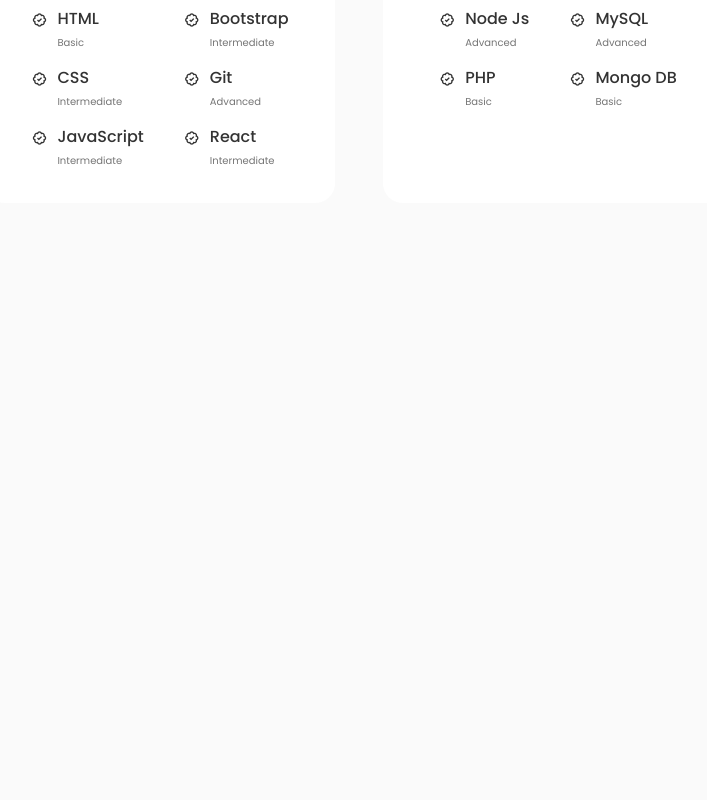
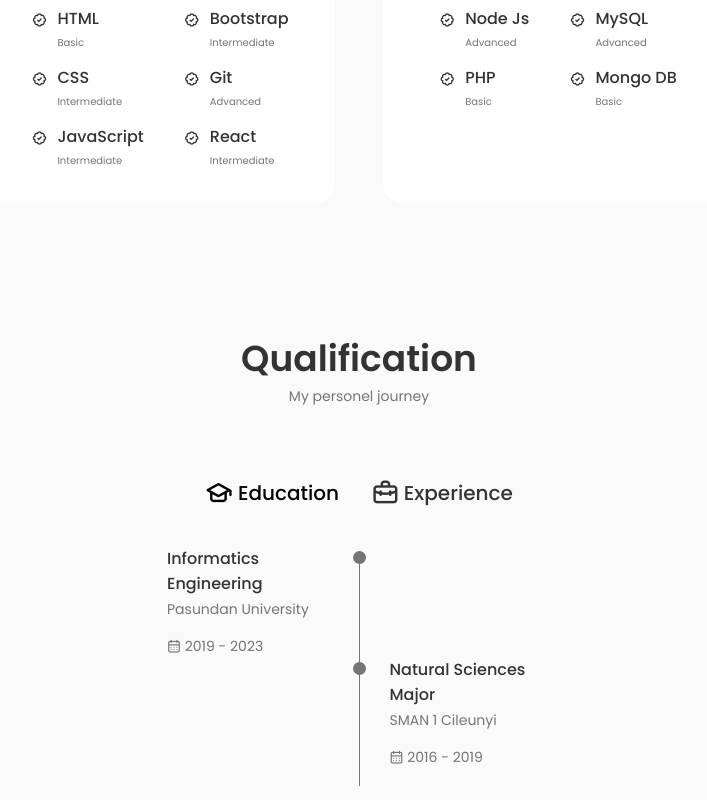
Before and after one commit to tsaniawarda2/Portfolio, a React (Create React App) app: page / in a window 1280 px wide. Shown: the part 1592-2392 px from the top of the page, without its empty margins (281-988 px from the left). Before the commit the page ends 1827 px from the top, so only its background shows below. Built offline with nearby package versions, Linux system fonts and the light colour scheme.

Commit message:
qualification done

```diff
--- a/src/App.css
+++ b/src/App.css
@@ -131,6 +131,10 @@
   text-align: center;
 }
 
+span {
+  color: var(--text-color);
+}
+
 /* =============== LAYOUT =============== */
 .container {
   max-width: 968px;
--- a/src/App.js
+++ b/src/App.js
@@ -5,6 +5,7 @@
 import Home from "./components/home/Home";
 import About from "./components/about/About";
 import Skills from "./components/skills/Skills";
+import Qualification from "./components/qualification/Qualification";
 
 const App = () => {
   return (
@@ -14,6 +15,7 @@
         <Home />
         <About />
         <Skills />
+        <Qualification />
       </main>
     </>
   );
--- a/src/components/about/about.css
+++ b/src/components/about/about.css
@@ -38,7 +38,6 @@
 
 .about__subtitle {
   font-size: var(--tiny-font-size);
-  color: var(--text-color);
 }
 
 .about__description {
--- /dev/null
+++ b/src/components/qualification/Qualification.jsx
@@ -0,0 +1,156 @@
+import React, { useState } from "react";
+import "./qualification.css";
+
+function Qualification() {
+  const [toggleState, setToggleState] = useState(1);
+  const toggleTab = (index) => {
+    setToggleState(index);
+  };
+  return (
+    <>
+      <section className="qualification section">
+        <h2 className="section__title">Qualification</h2>
+        <span className="section__subtitle">My personel journey</span>
+
+        <div className="qualification__container container">
+          <div className="qualification__tabs">
+            <div
+              className={
+                toggleState === 1
+                  ? "qualification__button qualification__active button--flex"
+                  : "qualification__button button--flex"
+              }
+              onClick={() => toggleTab(1)}
+            >
+              <i className="uil uil-graduation-cap qualification__icon"></i>
+              Education
+            </div>
+
+            <div
+              className={
+                toggleState === 2
+                  ? "qualification__button qualification__active button--flex"
+                  : "qualification__button button--flex"
+              }
+              onClick={() => toggleTab(2)}
+            >
+              <i className="uil uil-briefcase-alt qualification__icon"></i>
+              Experience
+            </div>
+          </div>
+
+          <div className="qualification__sections">
+            <div
+              className={
+                toggleState === 1
+                  ? "qualification__content qualification__content-active"
+                  : "qualification__content"
+              }
+            >
+              <div className="qualification__data">
+                <div>
+                  <h3 className="qualification__title">
+                    Informatics Engineering
+                  </h3>
+                  <span className="qualification__subtitle">
+                    Pasundan University
+                  </span>
+                  <div className="qualification__calendar">
+                    <i className="uil uil-calendar-alt"></i> 2019 - 2023
+                  </div>
+                </div>
+
+                <div>
+                  <span className="qualification__rounder"></span>
+                  <span className="qualification__line"></span>
+                </div>
+              </div>
+
+              <div className="qualification__data">
+                <div></div>
+
+                <div>
+                  <span className="qualification__rounder"></span>
+                  <span className="qualification__line"></span>
+                </div>
+
+                <div>
+                  <h3 className="qualification__title">
+                    Natural Sciences Major
+                  </h3>
+                  <span className="qualification__subtitle">
+                    SMAN 1 Cileunyi
+                  </span>
+                  <div className="qualification__calendar">
+                    <i className="uil uil-calendar-alt"></i> 2016 - 2019
+                  </div>
+                </div>
+              </div>
+            </div>
+
+            <div
+              className={
+                toggleState === 2
+                  ? "qualification__content qualification__content-active"
+                  : "qualification__content"
+              }
+            >
+              <div className="qualification__data">
+                <div>
+                  <h3 className="qualification__title">Laboratory Assistant</h3>
+                  <span className="qualification__subtitle">
+                    Pasundan University
+                  </span>
+                  <div className="qualification__calendar">
+                    <i className="uil uil-calendar-alt"></i> 2021 - 2022
+                  </div>
+                </div>
+
+                <div>
+                  <span className="qualification__rounder"></span>
+                  <span className="qualification__line"></span>
+                </div>
+              </div>
+
+              <div className="qualification__data">
+                <div></div>
+
+                <div>
+                  <span className="qualification__rounder"></span>
+                  <span className="qualification__line"></span>
+                </div>
+
+                <div>
+                  <h3 className="qualification__title">Full stack developer</h3>
+                  <span className="qualification__subtitle">Skilvul</span>
+                  <div className="qualification__calendar">
+                    <i className="uil uil-calendar-alt"></i> Jul 2021 - Jan 2022
+                  </div>
+                </div>
+              </div>
+
+              <div className="qualification__data">
+                <div>
+                  <h3 className="qualification__title">Full stack developer</h3>
+                  <span className="qualification__subtitle">
+                    BPSDM Provinsi Jawa Barat
+                  </span>
+                  <div className="qualification__calendar">
+                    <i className="uil uil-calendar-alt"></i> Jul 2022 - Aug 2022
+                  </div>
+                </div>
+
+                <div>
+                  <span className="qualification__rounder"></span>
+                  <span className="qualification__line"></span>
+                </div>
+              </div>
+            </div>
+          </div>
+        </div>
+      </section>
+    </>
+  );
+}
+
+export default Qualification;
--- /dev/null
+++ b/src/components/qualification/qualification.css
@@ -0,0 +1,141 @@
+.qualification__container {
+  max-width: 768px;
+}
+
+.qualification__tabs {
+  display: flex;
+  justify-content: center;
+  margin-bottom: var(--mb-2);
+}
+
+.qualification__button {
+  font-size: var(--h3-font-size);
+  font-weight: var(--font-medium);
+  color: var(--title-color);
+  margin: 0 var(--mb-1);
+  cursor: pointer;
+}
+
+.qualification__button:hover {
+  color: var(--title-color-dark);
+}
+
+.qualification__icon {
+  font-size: 1.8rem;
+  margin-right: var(--mb-0-25);
+}
+
+.qualification__active {
+  color: var(--title-color-dark);
+}
+
+.qualification__sections {
+  display: grid;
+  grid-template-columns: 0.5fr;
+  justify-content: center;
+}
+
+.qualification__content {
+  display: none;
+}
+
+.qualification__content-active {
+  display: block;
+}
+
+.qualification__data {
+  display: grid;
+  grid-template-columns: 1fr max-content 1fr;
+  column-gap: 1.5rem;
+}
+
+.qualification__title {
+  font-size: var(--normal-font-size);
+  font-weight: var(--font-medium);
+}
+
+.qualification__subtitle {
+  display: inline-block;
+  font-size:var(--small-font-size);
+  margin-bottom: var(--mb-1);
+}
+
+.qualification__calendar {
+  font-size:var(--small-font-size);
+  color: var(--text-color);
+}
+
+.qualification__rounder {
+  display: inline-block;
+  width: 13px;
+  height: 13px;
+  background-color: var(--text-color);
+  border-radius: 50%;
+}
+
+.qualification__line {
+  display: block;
+  width: 1px;
+  height: 100%;
+  background-color: var(--text-color);
+  transform: translate(6px,-7px);
+}
+
+
+/* =============== BREAKPOINTS =============== */
+/* For large devices */
+@media screen and (max-width: 992px) {
+  .qualification__container {
+    margin-left: auto;
+    margin-right: auto;
+  }
+}
+
+/* For medium devices */
+@media screen and (max-width: 768px) {
+  .qualification__container {
+    margin-left: var(--mb-1-5);
+    margin-right: var(--mb-1-5);
+  }
+}
+
+@media screen and (max-width: 576px) {
+  .qualification__sections {
+    grid-template-columns: initial;
+  }
+
+  .qualification__button {
+    margin: 0 var(--mb-0-75);
+  }
+}
+
+/* For small devices */
+@media screen and (max-width: 350px) {
+  .qualification__data {
+    gap: 0.5rem;
+  }
+
+  .qualification__title {
+    font-size: var(--small-font-size);
+  }
+
+  .qualification__subtitle {
+    font-size:var(--tiny-font-size);
+    margin-bottom: var(--mb-0-75);
+  }
+
+  .qualification__calendar {
+    font-size:var(--tiny-font-size);
+  }
+
+  .qualification__button  {
+    font-size: var(--normal-font-size);
+  }
+
+  .qualification__icon  {
+    font-size: 18px;
+    margin-right: 10px;
+  }
+
+
+}
```
